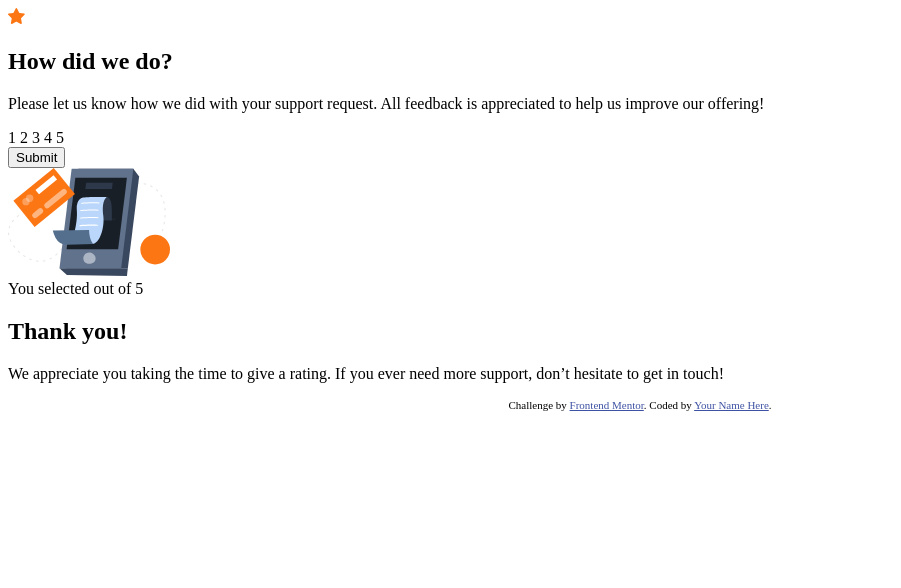
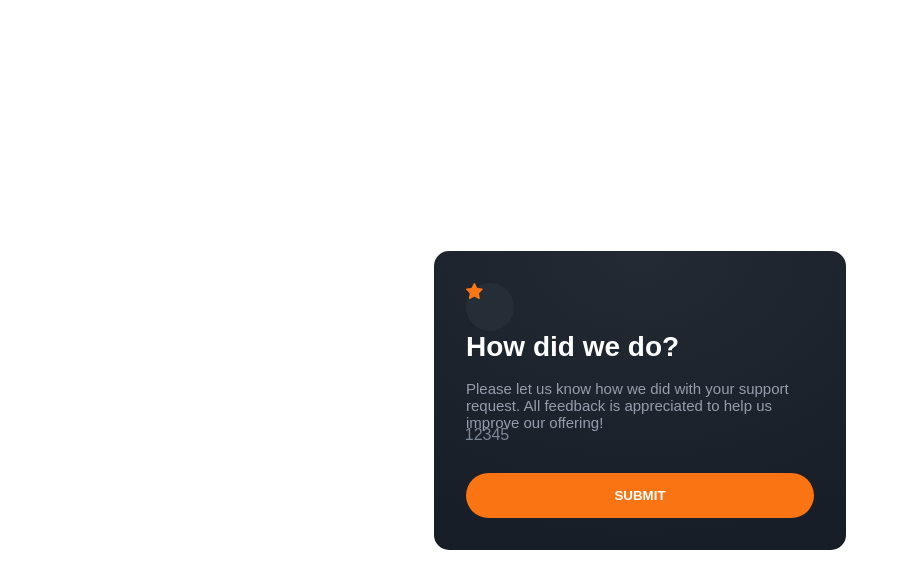
Before and after one commit to emiliaquerino/Interactive-rating-, a plain HTML site: page index.html in a window 1280 px wide. Shown: the whole page, without its empty margins (0-901 px from the left). Drawn offline with Linux system fonts and the light colour scheme.

Commit message:
formata css

```diff
--- a/index.html
+++ b/index.html
@@ -1,75 +1,60 @@
 <!DOCTYPE html>
 <html lang="en">
+
 <head>
-    <meta charset="UTF-8" />
-    <meta name="viewport" content="width=device-width, initial-scale=1.0" />
+  <meta charset="UTF-8">
+  <meta name="viewport" content="width=device-width, initial-scale=1.0">
   <!-- displays site properly based on user's device -->
+  <link rel="icon" type="image/png" sizes="32x32" href="./images/favicon-32x32.png">
+  <title>Frontend Mentor | Interactive rating component</title>
+  <link rel="stylesheet" href="style.css">
+</head>
 
-    <link
-      rel="icon"
-      type="image/png"
-      sizes="32x32"
-      href="./images/favicon-32x32.png"
-    />
-
-    <title>Frontend Mentor | Interactive rating component</title>
-
-    <!-- Feel free to remove these styles or customise in your own stylesheet 👍 -->
-    <style>
-      .attribution {
-        font-size: 11px;
-        text-align: center;
-      }
-      .attribution a {
-        color: hsl(228, 45%, 44%);
-      }
-    </style>
-  </head>
 <body>
   <div class="container">
+    <!-- Rating state start -->
     <div class="card card--main">
       <div class="card__icon">
-          <img src="/images/icon-star.svg" alt="star image" />
+        <img src="./images/icon-star.svg" alt="star image">
       </div>
+
       <h2 class="card__title">How did we do?</h2>
-        <p class="card__text">
-          Please let us know how we did with your support request. All feedback
-          is appreciated to help us improve our offering!
-        </p>
+
+      <p class="card__text">Please let us know how we did with your support request. All feedback is appreciated
+        to help us improve our offering!</p>
 
       <div class="card__rating">
-          <span class="card_rating__number">1</span>
-          <span class="card_rating__number">2</span>
-          <span class="card_rating__number">3</span>
-          <span class="card_rating__number">4</span>
-          <span class="card_rating__number">5</span>
+        <div class="card__rating-number" onclick="selectRating(1)">1</div>
+        <div class="card__rating-number" onclick="selectRating(2)">2</div>
+        <div class="card__rating-number" onclick="selectRating(3)">3</div>
+        <div class="card__rating-number" onclick="selectRating(4)">4</div>
+        <div class="card__rating-number" onclick="selectRating(5)">5</div>
       </div>
 
-        <button class="card__btn">Submit</button>
+      <button class="card__btn" onclick="submit()">Submit</button>
+    </div>
+    <!-- Rating state end -->
 
-        <div class="card card--thank-you">
-          <img src="images/illustration-thank-you.svg" alt="thank you image" />
-          <div class="card__result">
-            You selected
-            <!-- Add rating here -->
-            out of 5
-          </div>
+
+    <!-- Thank you state start -->
+    <div class="card card--thank-you hide" >
+      <img
+        class="card__image"
+        src="./images/illustration-thank-you.svg"
+        alt="thank you image"
+      >
+
+      <div class="card__result">You selected&nbsp;<span class="card__result-value">1</span>&nbsp;out of 5</div>
+
       <h2 class="card__title">Thank you!</h2>
-          <p class="card__text">
-            We appreciate you taking the time to give a rating. If you ever need
-            more support, don’t hesitate to get in touch!
-          </p>
-        </div>
-      </div>
+
+      <p class="card__text">We appreciate you taking the time to give a rating. If you ever need more support,
+        don’t hesitate to get in touch!</p>
     </div>
 
-    <!-- Thank you state end -->
+  </div>
 
-    <div class="attribution">
-      Challenge by
-      <a href="https://www.frontendmentor.io?ref=challenge" target="_blank"
-        >Frontend Mentor</a
-      >. Coded by <a href="#">Your Name Here</a>.
-    </div>
+  <script src="app.js"></script>
 </body>
+
 </html>
--- /dev/null
+++ b/style.css
@@ -0,0 +1,140 @@
+* {
+    margin: 0;
+    padding: 0;
+    box-sizing: border-box;
+  }
+
+  body {
+    font-family: 'Overpass', sans-serif;
+  }
+
+  .hide {
+    display: none;
+  }
+
+  .container {
+    display: flex;
+    align-items: center;
+    justify-content: center;
+    background-color: var(--very-dark-blue);
+    height: 100vh;
+    padding: 24px;
+  }
+
+  .card {
+    background: radial-gradient(98.96% 98.96% at 50% 0%, #232A34 0%, #181E27 100%);
+    padding: 24px;
+    border-radius: 15px;
+  }
+
+.card__icon {
+    width: 24px;
+    height: 24px;
+    background-color: hsl(213, 19%, 18%);
+    border-radius: 50%;
+}
+
+.card__title {
+    color:hsl(0, 0%, 100%);
+    margin-bottom: 17px;
+}
+
+.card__text {
+    color:hsl(217, 12%, 63%);
+}
+
+.card__rating {
+    display: flex;
+    align-items: center;
+    justify-content: center;
+    width: 42px;
+    height: 42px;
+    color: hsl(216, 12%, 54%);
+    border-radius: 50%;
+    transition: linear 0.2s;
+  }
+
+  .card__rating-number:hover {
+    background-color: hsl(25, 97%, 53%);
+    color: hsl(0, 0%, 100%);
+    cursor: pointer;
+  }
+
+  .card__rating-number--active {
+    background-color: hsl(216, 12%, 54%);
+    color: hsl(0, 0%, 100%);
+  }
+
+  .card__btn {
+    background-color: hsl(25, 97%, 53%);
+    color: hsl(0, 0%, 100%);
+    width: 100%;
+    height: 45px;
+    border-radius: 22.5px;
+    border: none;
+    cursor: pointer;
+
+    font-weight: 700;
+    text-transform: uppercase;
+    transition: linear 0.2s;
+  }
+
+  .card__btn:hover {
+    background-color: hsl(0, 0%, 100%);
+    color: hsl(25, 97%, 53%);
+  }
+
+  .card__image {
+    width: 144px;
+    margin-bottom: 24px;
+  }
+
+  .card--thank-you {
+    text-align: center;
+    padding-top: 34px;
+  }
+
+  .card__result {
+    display: flex;
+    align-items: center;
+    justify-content: center;
+    color: hsl(25, 97%, 53%);
+    font-size: 14px;
+    background-color: hsl(216, 12%, 8%);
+    border-radius: 22.5px;
+    width: 168px;
+    height: 32px;
+    margin: auto;
+    margin-bottom: 24px;
+    padding-top: 4px;
+  }
+
+  @media screen and (min-width: 600px) {
+    .card {
+      max-width: 412px;
+      padding: 32px;
+    }
+
+    .card__title {
+      font-size: 28px;
+    }
+
+    .card__text {
+      font-size: 15px;
+    }
+
+    .card__image {
+      width: 162px;
+    }
+
+    .card__icon {
+      width: 48px;
+      height: 48px;
+    }
+
+    .card__rating-number {
+      width: 51px;
+      height: 51px;
+      font-size: 16px;
+    }
+  }
```
Lines whose indentation alone changed are shown as unchanged.
